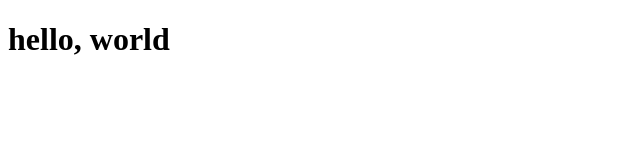
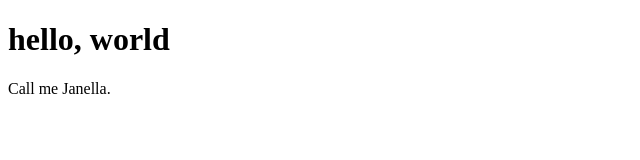
Before and after one commit to janellaweb/Git-Janella, a plain HTML site: page website/index.html in a window 1280 px wide. Shown: the whole page, without its empty margins (0-640 px from the left). Drawn offline with Linux system fonts and the light colour scheme.

Commit message:
Added a short intro of the website

```diff
--- a/website/index.html
+++ b/website/index.html
@@ -5,5 +5,6 @@
   </head>
   <body>
     <h1>hello, world</h1>
+    <p>Call me Janella.</p>
   </body>
 </html>
```
